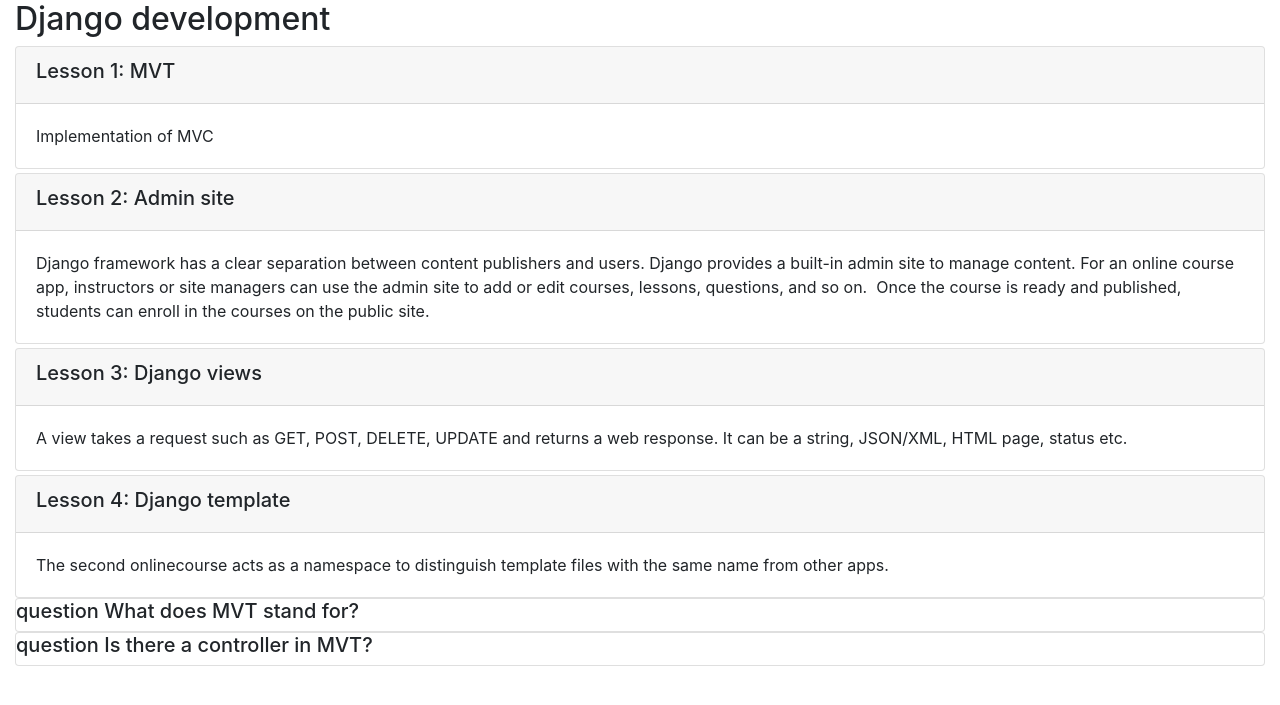
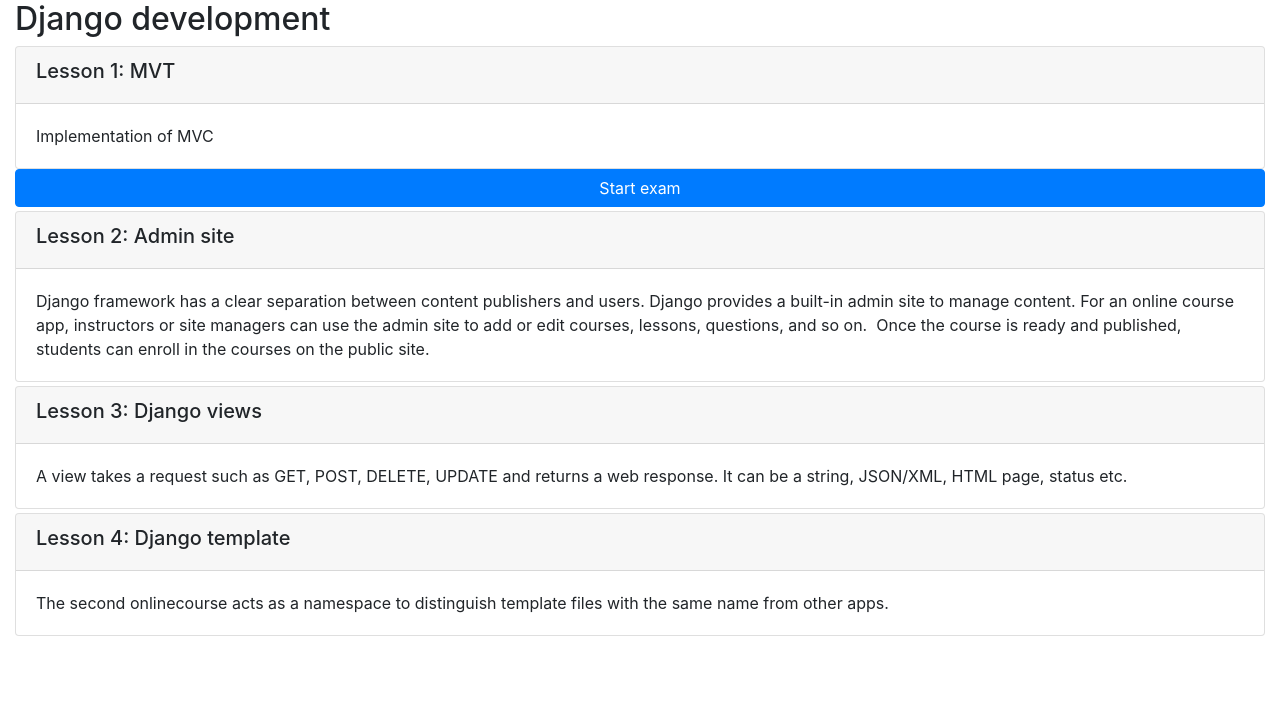
Before and after one commit to TheTranceMachine/django-course-enrollment-platform, a Django app: page /onlinecourse/1/ in a window 1280 px wide. Shown: the part 56-761 px from the top of the page. Run offline with Django 3.2, Linux system fonts and the light colour scheme; a user stored in the database is signed in; data comes from the database, SQL or seed files in the repository; some libraries are stand-ins or nearby versions.

Commit message:
HTML - Create exam with questions and choices for each lesson - course_detail_bootstrap.html

```diff
--- a/onlinecourse/templates/onlinecourse/course_detail_bootstrap.html
+++ b/onlinecourse/templates/onlinecourse/course_detail_bootstrap.html
@@ -48,51 +48,18 @@
                         <div class="card-header"><h5>Lesson {{lesson.order|add:1}}: {{lesson.title}}</h5></div>
                         <div class="card-body">{{lesson.content}}</div>
                     </div>
-                {% endfor %}
-            </div>
-
-            <!-- Task: show questions and choices -->
-            <!-- <HINT> Use Bootstrap Collapse to hide exam first, more details could be found here
-            https://www.w3schools.com/bootstrap4/bootstrap_collapse.asp-->
-
-            <!--
-
-            A collapse example here:
-            <div id="exam" class="collapse">
-                Click to expand elements within the collapse div
-                </div>
-
-            -->
-
-            <!-- <HINT> If user is authenticated, show course exam with a list of question -->
                     {% if user.is_authenticated %}
-                {% for lesson in course.lesson_set.all %}
+                        {% if lesson.question_set.all %}
+                            <button class="btn btn-primary btn-block" type="button" data-toggle="collapse" data-target="#questionform" aria-expanded="false" aria-controls="collapseExample">
+                                Start exam
+                            </button>
+                            <form id="questionform" class="collapse" action="point to a submit view" method="post">
                                 {% for question in lesson.question_set.all %}
-                <div class="card">
-                    <h5>question {{question.question_text}}</h5>
-                </div>
-                {% endfor %}
-                {% endfor %}
-
-                {% endif %}
-            <!-- <HINT> Each example will have many questions -->
-
-            <!-- <HINT> Each question will have many choices -->
-
-
-            <!-- <HINT> Create a form to collect the selected choices for all questions -->
-            <!-- <HINT> For each question choice, you may create a checkbox input like
-            <input type="check" name="choice_{{choice.id}}" id="{{choice.id}}" ...>
-            -->
-
-            <!-- A choice submission form example
-            <form id="questionform" action="point to a submit view" method="post">
-                        ... for each question in the course ...
                                     <div class="card mt-1">
                                         <div class="card-header"><h5>{{ question.question_text}}</h5></div>
                                         {% csrf_token %}
                                         <div class="form-group">
-                               ... for each choice in the question ...
+                                            {% for choice in question.choice_set.all %}
                                                 <div class="form-check">
                                                     <label class="form-check-label">
                                                         <input type="checkbox" name="choice_{{choice.id}}"
@@ -100,13 +67,16 @@
                                                             value="{{choice.id}}">{{ choice.choice_text }}
                                                     </label>
                                                 </div>
+                                            {% endfor %}
                                         </div>
                                     </div>
+                                {% endfor %}
                                 <input class="btn btn-success btn-block" type="submit" value="Submit">
-            </form> -->
-
-            <!--Check here to see more details Bootstrap checkbox
-             https://www.w3schools.com/bootstrap4/bootstrap_forms_inputs.asp-->
+                            </form>
+                        {% endif %}
+                    {% endif %}
+                {% endfor %}
+            </div>
     </div>
 </body>
 </html>
```
Lines whose indentation alone changed are shown as unchanged.
